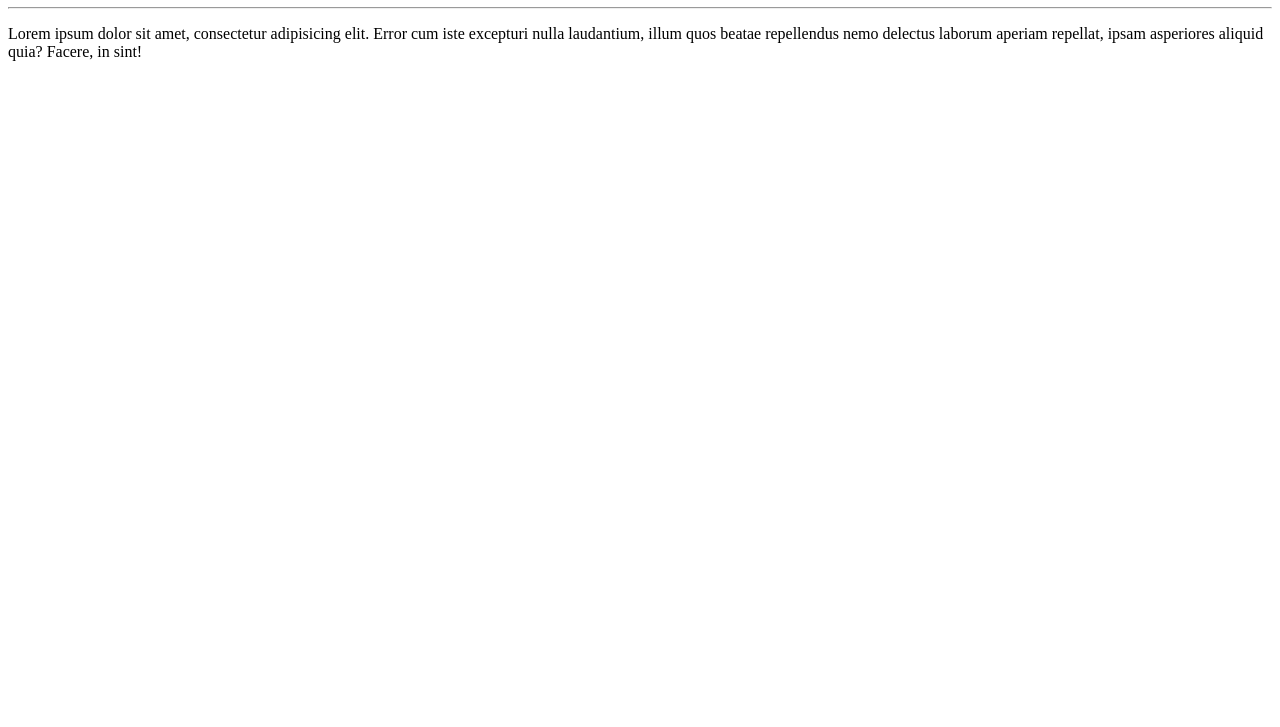
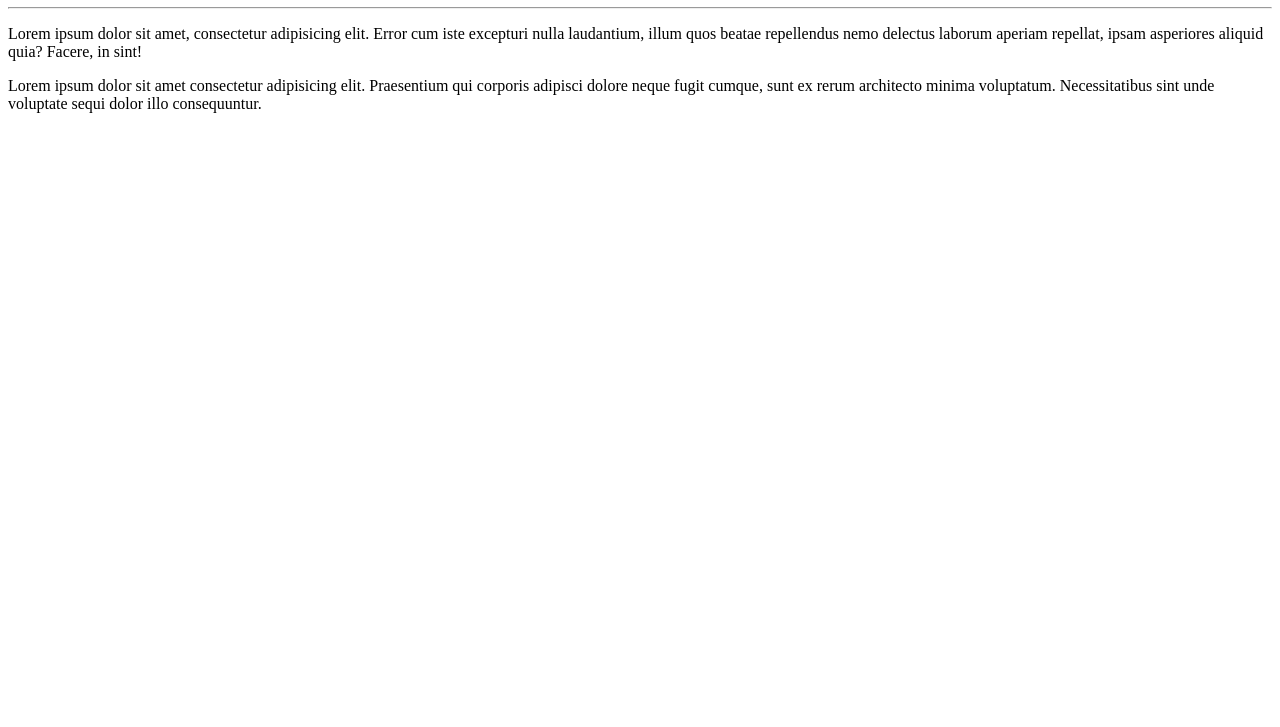
Before and after one commit to marianamtd/Ola-mundo, a plain HTML site: page site-exemplo/index.html in a window 1280 px wide. Shown: the part 73-800 px from the top of the page. Drawn offline with Linux system fonts and the light colour scheme.

Commit message:
adicionei um parágrafo

```diff
--- a/site-exemplo/index.html
+++ b/site-exemplo/index.html
@@ -9,5 +9,6 @@
     <h1>Olá, Mundo!</h1>
     <hr>
     <p>Lorem ipsum dolor sit amet, consectetur adipisicing elit. Error cum iste excepturi nulla laudantium, illum quos beatae repellendus nemo delectus laborum aperiam repellat, ipsam asperiores aliquid quia? Facere, in sint!</p>
+    <p>Lorem ipsum dolor sit amet consectetur adipisicing elit. Praesentium qui corporis adipisci dolore neque fugit cumque, sunt ex rerum architecto minima voluptatum. Necessitatibus sint unde voluptate sequi dolor illo consequuntur.</p>
 </body>
 </html>
```
